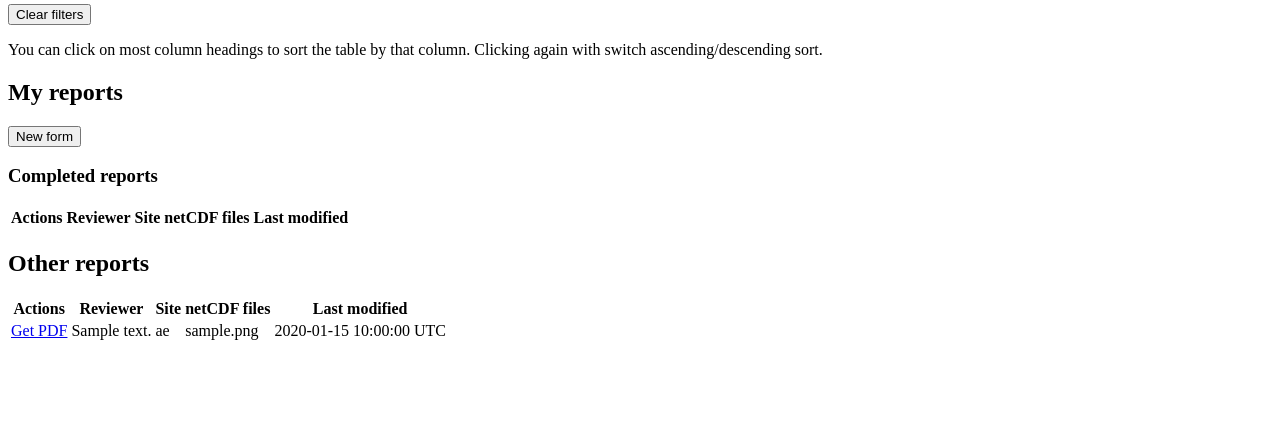
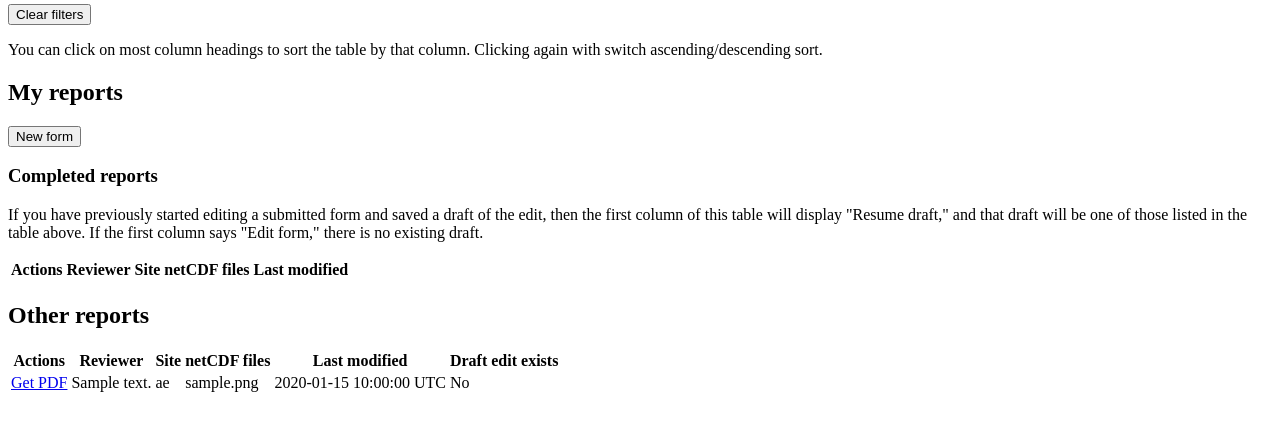
Before and after one commit to TCCON/tccon-qc-email, a Django app: page /qcform/ in a window 1280 px wide. Shown: the part 223-654 px from the top of the page. Run offline with Django 3.2, Linux system fonts and the light colour scheme; a user stored in the database is signed in; tables that the repository leaves empty hold one stand-in row (values such as "Sample post"); data that the repository does not hold is empty; some libraries are stand-ins or nearby versions.

Commit message:
Modifed the form list view to show which forms have draft edits pending

```diff
--- a/carbackend/qcform/models.py
+++ b/carbackend/qcform/models.py
@@ -412,10 +412,22 @@
         raise KeyError(key)
 
 
+class DraftQcReportManager(models.Manager):
+    def get_draft_for_report(self, report: QCReport, return_id=False):
+        drafts = self.filter(report=report)
+        if len(drafts) == 0:
+            return None
+        else:
+            return drafts[0].id if return_id else drafts[0]
+
+
 class DraftQcReport(models.Model):
     class DraftJSONDecoder(json.JSONDecoder):
-        # TODO: handle converting date strings (for the "when" fields) back into date (datetime?) objects if needed
+        # This was to handle converting date strings (for the "when" fields) back into date (datetime?) objects if,
+        # but it doesn't seem to be, so I'll just leave it here if custom decoding is needed in the future.
         pass
+
+    objects = DraftQcReportManager()
 
     # This model uses a JSON field to store everything other than the reviewer and modification time because it needs
     # to mirror the QcReport model. I tried inheriting that model and overriding the fields that were required with
--- a/carbackend/qcform/templates/qcform/qcform_list.html
+++ b/carbackend/qcform/templates/qcform/qcform_list.html
@@ -85,6 +85,11 @@
   {% endif %}
 
   <h3>Completed reports</h3>
+
+  <p>If you have previously started editing a submitted form and saved a draft of the edit, then the first
+  column of this table will display "Resume draft," and that draft will be one of those listed in the table
+  above. If the first column says "Edit form," there is no existing draft.</p>
+
   <table id="myReportsTable">
     <tr>
       <th colspan="3">Actions</th>
@@ -95,7 +100,16 @@
     </tr>
     {% for row in my_reports %}
     <tr>
-      <td><a href="{% url 'qcform:edit' row.id %}">Edit</a></td>
+      <td>
+        <!--If the user has already started editing one of their existing forms, we want the edit link to resume
+            that draft. That both (a) indicates that a draft exists and (b) prevents multiple drafts from profilerating.
+          -->
+        {% if row.draft_id %}
+        <a href="{% url 'qcform:edit' row.id %}?draft_id={{ row.draft_id }}">Resume draft</a>
+        {% else %}
+        <a href="{% url 'qcform:edit' row.id %}">Edit form</a>
+        {% endif %}
+      </td>
       <td><a href="{% url 'qcform:pdf' row.id %}">Get PDF</a></td>
       <td><form action="{% url 'qcform:delete' row.id %}" method="post">{% csrf_token %}<button type="submit">Delete</button></form> </td>
       <td>{{ row.user }}</td>
@@ -114,7 +128,8 @@
       <th onclick="sortTable(1, 'otherReportsTable')">Reviewer</th>
       <th onclick="sortTable(2, 'otherReportsTable')">Site</th>
       <th onclick="sortTable(3, 'otherReportsTable')">netCDF files</th>
-      <th onclick="sortTable(4, 'otherReportsTable')">Last modified</th></tr>
+      <th onclick="sortTable(4, 'otherReportsTable')">Last modified</th>
+      <th onclick="sortTable(5, 'otherReportsTable')">Draft edit exists</th></tr>
     {% for row in other_reports %}
     <tr>
       <td><a href="{% url 'qcform:pdf' row.id %}">Get PDF</a></td>
@@ -122,6 +137,7 @@
       <td>{{ row.site }}</td>
       <td>{{ row.nc_files }}</td>
       <td>{{ row.mod_time }}</td>
+      <td>{% if row.draft_id %}Yes{% else %}No{% endif %}</td>
     </tr>
     {% endfor %}
   </table>
--- a/carbackend/qcform/views.py
+++ b/carbackend/qcform/views.py
@@ -99,7 +99,7 @@
                 site = report.draft_data.get('site', '')
                 nc_files = report.draft_data.get('netcdf_files', '')
             else:
-                draft_id = None
+                draft_id = DraftQcReport.objects.get_draft_for_report(report, return_id=True)
                 report_id = report.id
                 site = report.site
                 nc_files = report.netcdf_files
```
